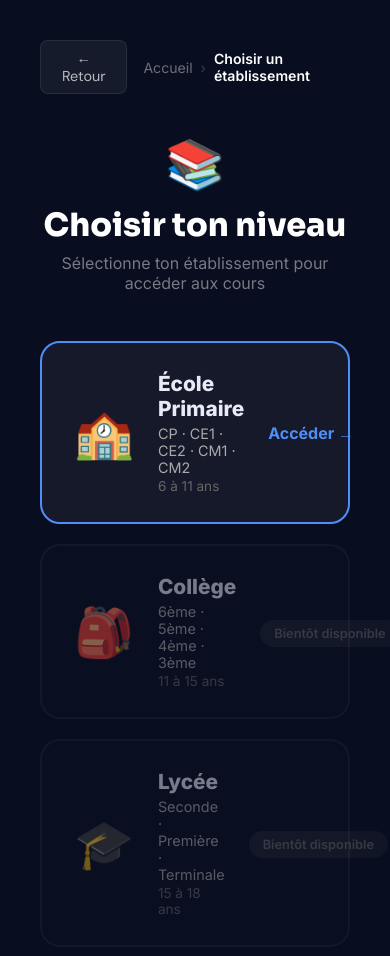
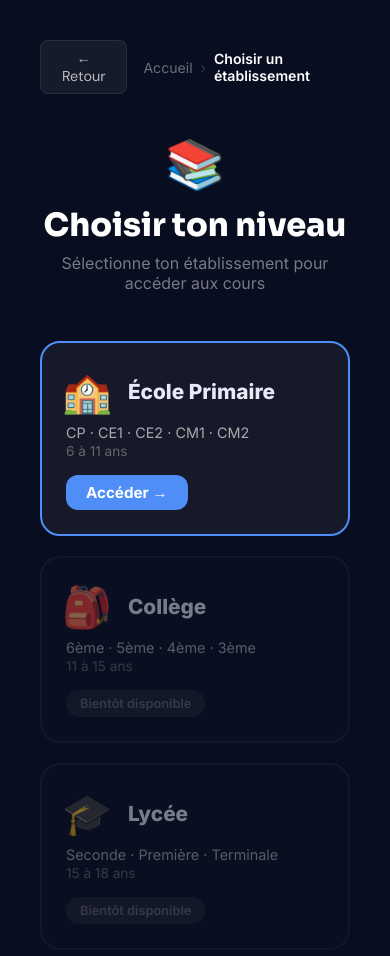
Before and after one commit to Ced62800/ScolaFree, a Next.js app: page /cours in a window 390 px wide. Shown: the top 956 px of the page. Built offline with nearby package versions, Linux system fonts and the light colour scheme.

Commit message:
Fix layout mobile page choix établissement

```diff
--- a/app/cours/page.tsx
+++ b/app/cours/page.tsx
@@ -75,11 +75,8 @@ export default function CoursPage() {
                 : "rgba(255,255,255,0.02)",
               border: `2px solid ${n.dispo ? n.color : "rgba(255,255,255,0.08)"}`,
               borderRadius: "20px",
-              padding: "28px 32px",
+              padding: "24px 20px",
               cursor: n.dispo ? "pointer" : "default",
-              display: "flex",
-              alignItems: "center",
-              gap: "24px",
               opacity: n.dispo ? 1 : 0.5,
               transition: "transform 0.15s, box-shadow 0.15s",
             }}
@@ -97,34 +94,56 @@ export default function CoursPage() {
               (e.currentTarget as HTMLDivElement).style.boxShadow = "none";
             }}
           >
-            <div style={{ fontSize: "3rem", flexShrink: 0 }}>{n.emoji}</div>
-            <div style={{ flex: 1 }}>
+            {/* Ligne du haut : emoji + titre */}
             <div
               style={{
-                  fontWeight: 800,
-                  fontSize: "1.3rem",
-                  marginBottom: "4px",
+                display: "flex",
+                alignItems: "center",
+                gap: "16px",
+                marginBottom: "8px",
               }}
             >
+              <div style={{ fontSize: "2.5rem", flexShrink: 0 }}>{n.emoji}</div>
+              <div style={{ fontWeight: 800, fontSize: "1.3rem" }}>
                 {n.label}
               </div>
-              <div style={{ color: "#aaa", fontSize: "0.9rem" }}>{n.desc}</div>
+            </div>
+            {/* Infos */}
             <div
-                style={{ color: "#666", fontSize: "0.85rem", marginTop: "2px" }}
+              style={{
+                color: "#aaa",
+                fontSize: "0.9rem",
+                marginBottom: "2px",
+                paddingLeft: "4px",
+              }}
+            >
+              {n.desc}
+            </div>
+            <div
+              style={{ color: "#666", fontSize: "0.85rem", paddingLeft: "4px" }}
             >
               {n.age}
             </div>
-            </div>
-            <div style={{ flexShrink: 0 }}>
+            {/* Bouton en bas */}
+            <div style={{ marginTop: "16px", paddingLeft: "4px" }}>
               {n.dispo ? (
                 <span
-                  style={{ color: n.color, fontWeight: 700, fontSize: "1rem" }}
+                  style={{
+                    display: "inline-block",
+                    color: "#fff",
+                    background: n.color,
+                    fontWeight: 700,
+                    fontSize: "0.95rem",
+                    padding: "8px 20px",
+                    borderRadius: "12px",
+                  }}
                 >
                   Accéder →
                 </span>
               ) : (
                 <span
                   style={{
+                    display: "inline-block",
                     background: "rgba(255,255,255,0.08)",
                     color: "#666",
                     fontSize: "0.8rem",
```
Lines whose indentation alone changed are shown as unchanged.
